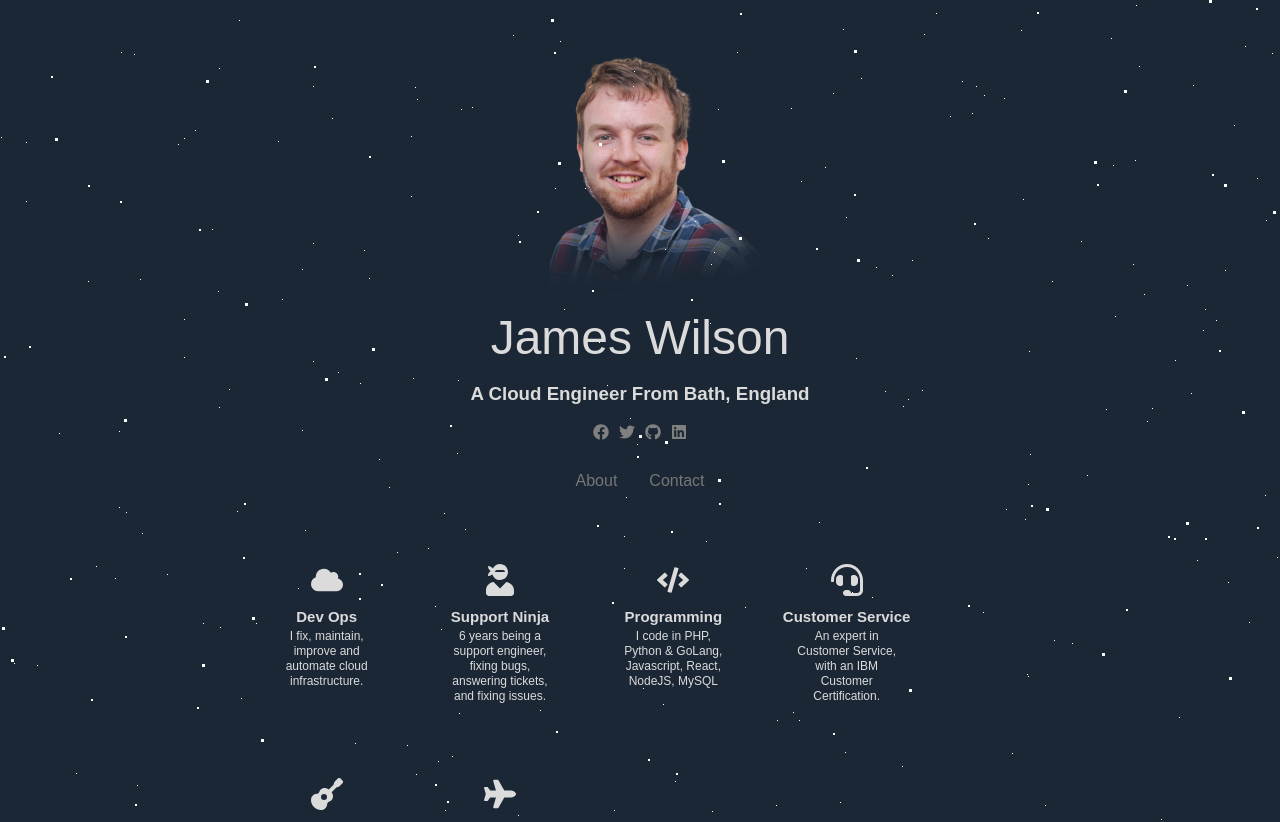
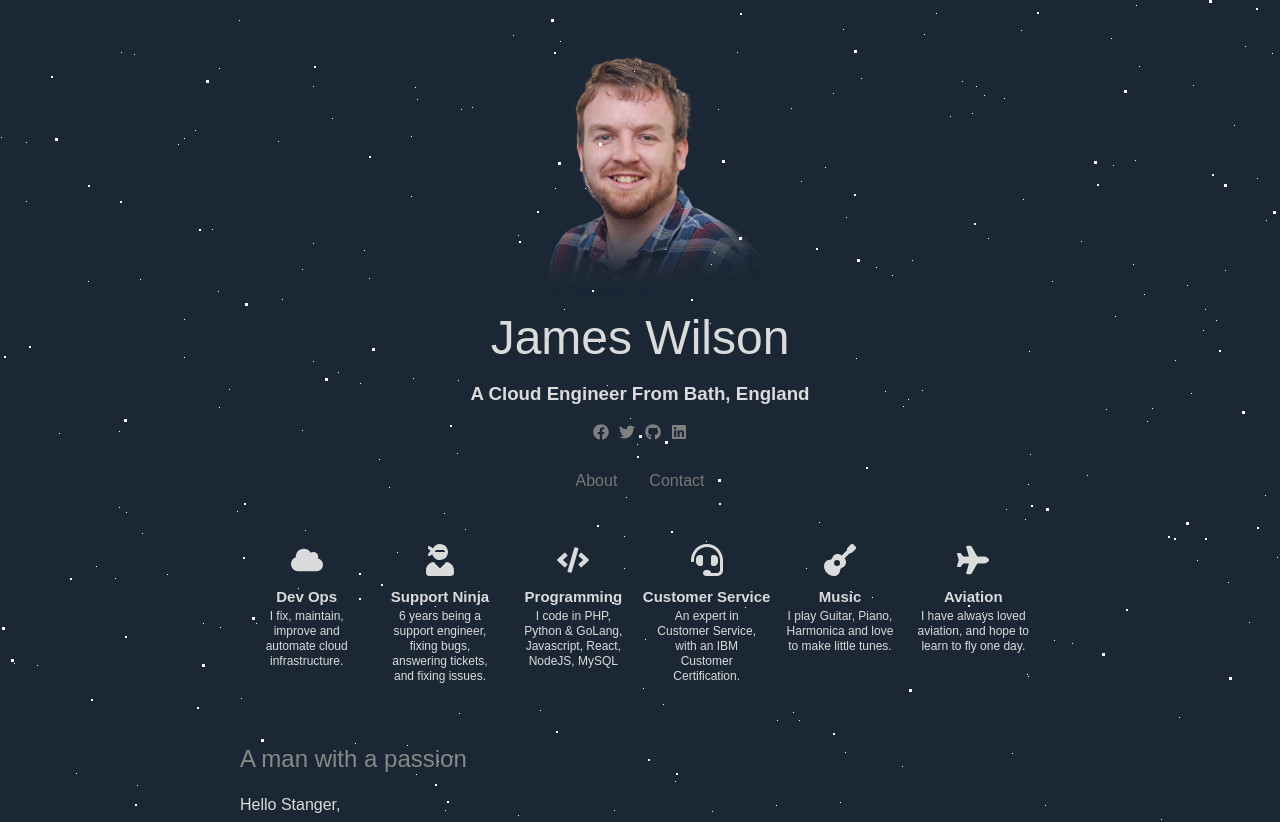
Before and after one commit to JamesWilson19947/JamesWilson19947.github.io, a React (Create React App) app: page / in a window 1280 px wide. Shown: the top 822 px of the page. Built offline with nearby package versions, Linux system fonts and the light colour scheme.

Commit message:
Update App.css

```diff
--- a/src/App.css
+++ b/src/App.css
@@ -173,9 +173,7 @@ div.home-menu.pure-menu.pure-menu-horizontal.pure-menu-fixed{
     div.awards{
         width: 100%;
     }
-    div.skills div.pure-u-1-6{
-        margin: 20px;
-    }
+
     div.awards div.pure-u-1-2{
         margin-left: -60px;
         margin-top: 1px;
@@ -186,6 +184,9 @@ div.home-menu.pure-menu.pure-menu-horizontal.pure-menu-fixed{
     #layout.active{
         position: relative;
         left: 150px;
+    }
+    div.skills div.pure-u-1-6{
+        margin: 20px;
     }
 }
 div.social{
```
